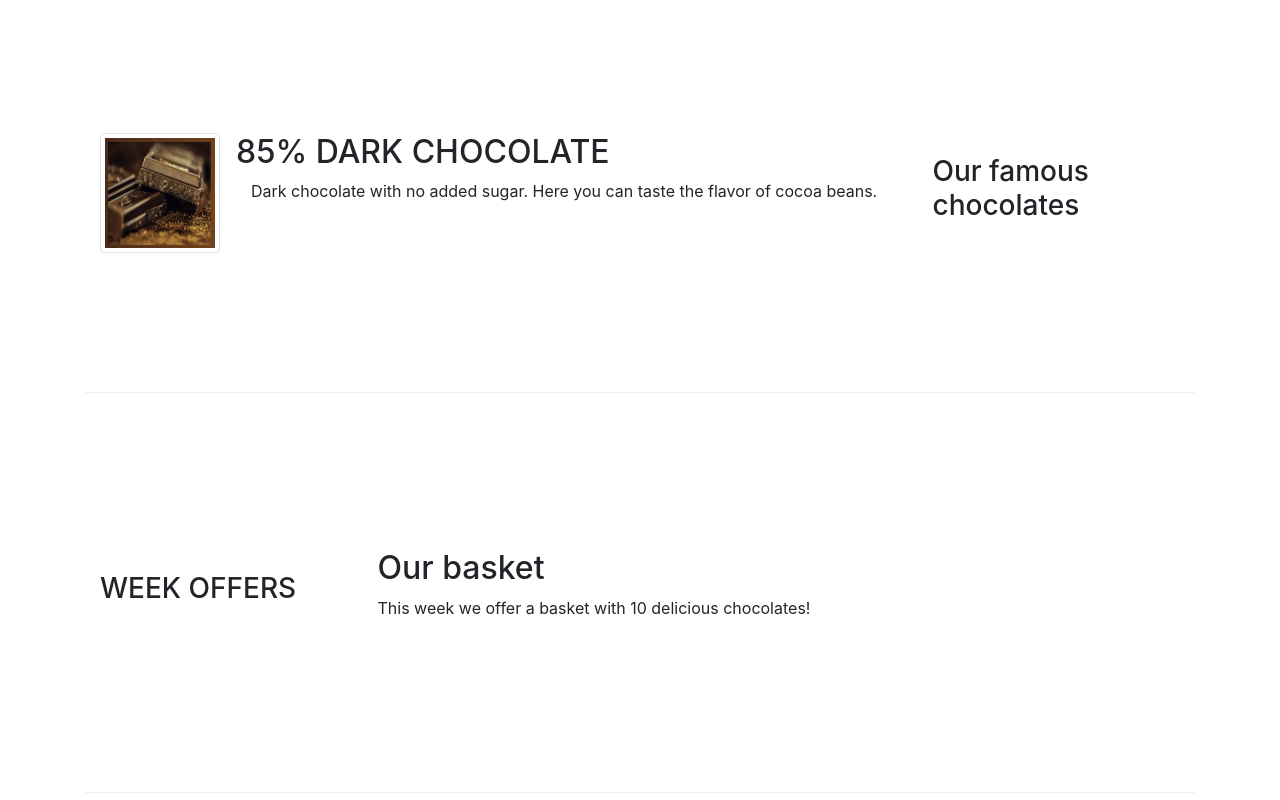
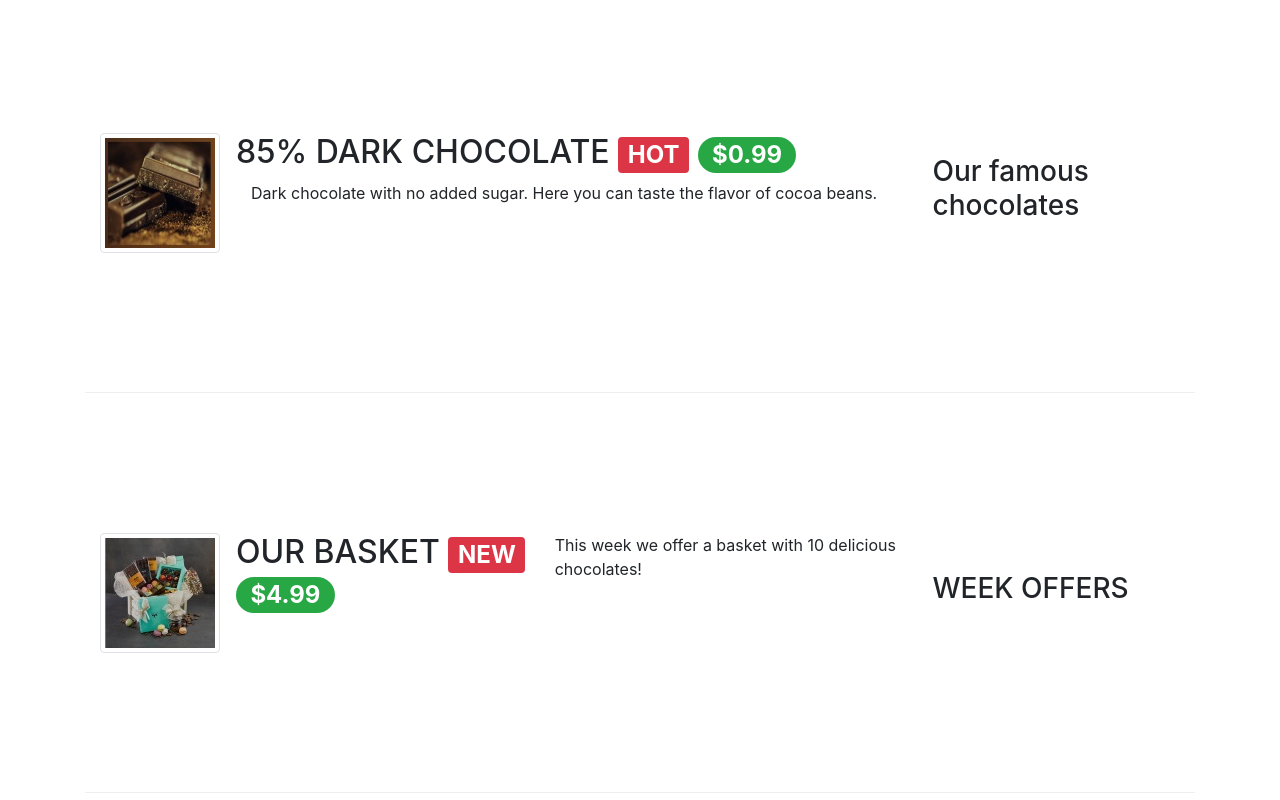
Before and after one commit to esarac74/leChocolat_enes, a website: page index.html in a window 1280 px wide. Shown: the part 440-1240 px from the top of the page. Drawn offline with nearby package versions, Linux system fonts and the light colour scheme.

Commit message:
Bootstrap Assignment 4

```diff
--- a/index.html
+++ b/index.html
@@ -43,7 +43,8 @@
             <div class="col col-sm">
                 <img src="images/logo.png" class="img-fluid">
             </div>
-        </div>
+        <div>
+
         </div>
     </header>
 
@@ -57,7 +58,10 @@
                     <img class="d-flex mr-3 img-thumbnail align-self-center"
                     src="images/dark85.jpg" alt="85% DARK CHOCOLATE">
                     <div class="media-body">
-                    <h2 class="mt-0">85% DARK CHOCOLATE</h2>
+                    <h2 class="mt-0">85% DARK CHOCOLATE
+                        <span class="badge badge-danger">HOT</span>
+                        <span class="badge badge-pill badge-success">$0.99</span>
+                    </h2>
                     <p class="col d-none d-md-block">Dark chocolate with no added sugar.
                     Here you can taste the flavor of cocoa beans.</p>
                     </div>
@@ -66,14 +70,23 @@
         </div>
 
 
-    <div class=" row row-content align-items-center">
+    <div class=" row flex-row-reverse row-content align-items-center">
         <div class="col-sm-4 col-md-3">
               <h3>WEEK OFFERS</h3>
         </div>
 
         <div class="col-sm col-md">
-            <h2>Our basket</h2>
+            <div class="media">
+                <img class="d-flex mr-3 img-thumbnail align-self-center"
+                src="images/promotion.jpg" alt="promotion">
+                <h2 class="mt-0">OUR BASKET
+                    <span class="badge badge-danger">NEW</span>
+                    <span class="badge badge-pill badge-success">$4.99</span>
+                </h2>
                 <p class="d-none d-sm-block">This week we offer a basket with 10 delicious chocolates! </p>
+                </div>
+                </div>
+
         </div>
     </div>
 
@@ -82,6 +95,7 @@
             <h3>Meet our Specialists</h3>
         </div>
         <div class="col-sm col-md">
+            <!--Media Object-->
             <div class="media">
                 <img class="d-flex mr-3 img-thumbnail align-self-center"
                     src="images/cartoonVasilis.png" alt="Vasilis Wilson">
```
Lines whose indentation alone changed are shown as unchanged.
